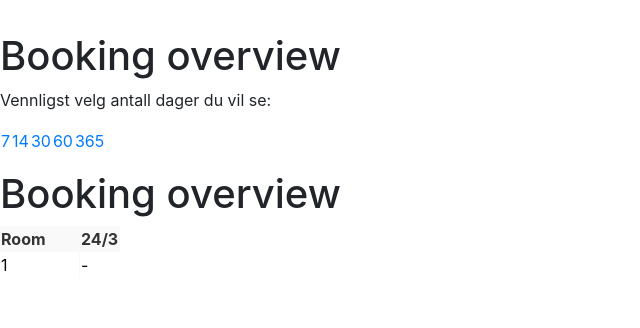
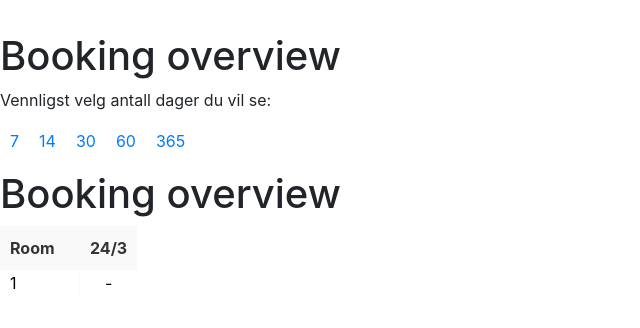
Before and after one commit to JulieHM/hotell_booking, a Django app: page /booking/cleaning/1 in a window 1280 px wide. Shown: the part 286-614 px from the top of the page, without its empty margins (0-640 px from the left). Run offline with Django 3.2, Linux system fonts and the light colour scheme; a user stored in the database is signed in; tables that the repository leaves empty hold one stand-in row (values such as "Sample post"); some libraries are stand-ins or nearby versions.

Commit message:
Make front end of cleaning prettier
This commit makes cleaning and cleaning_index look prettier, by
formatting the tables better than it was.

I ain't no front-end developer, but I am tryin'

```diff
--- a/fancyhotel/booking/templates/booking/cleaning.html
+++ b/fancyhotel/booking/templates/booking/cleaning.html
@@ -38,6 +38,7 @@
     }
     .overview-cell{
         width: 40px;
+        padding: 10px;
     }
     .overview-cell-booked{
         background-color: red !important;
@@ -56,11 +57,11 @@
       <!--First column, as its own table, to simplify horizontal scrolling-->
       <table class="overview-col-first">
         <!--Header-->
-        <tr class="overview-header"><th>Room</th></tr>
+        <tr class="overview-header"><th class="overview-cell">Room</th></tr>
 
         <!--Content-->
         {% for key, value in busy_dates.items %}
-            <tr class="overview-row"><td>{{ key }}</td></tr>
+            <tr class="overview-row"><td style="padding-left: 10px;">{{ key }}</td></tr>
         {% endfor %}
     </table>
 
@@ -79,7 +80,7 @@
             <tr class="overview-row">
                 {% for status in value %}
                     {% if status == None %}
-                        <td>-</td>
+                        <td style="text-align: center;">-</td>
                     {% else %}
                         <td class="overview-cell-booked"></td>
                     {% endif %}
--- a/fancyhotel/booking/templates/booking/cleaning_index.html
+++ b/fancyhotel/booking/templates/booking/cleaning_index.html
@@ -1,17 +1,25 @@
 {% extends "booking/base.html" %}
 
 {% block content %}
+<style>
+    .cleaning-overview-td{
+        padding-left: 10px;
+        padding-right: 10px;
+        text-align: left;
+    }
+</style>
+
 <body>
     <h1>Booking overview</h1>
 
     <p>
         Vennligst velg antall dager du vil se:
         <table>
-            <td><a href="7">7</a></td>
-            <td><a href="14">14</a></td>
-            <td><a href="30">30</a></td>
-            <td><a href="60">60</a></td>
-            <td><a href="365">365</a></td>
+            <td class="cleaning-overview-td"><a href="7">7</a></td>
+            <td class="cleaning-overview-td"><a href="14">14</a></td>
+            <td class="cleaning-overview-td"><a href="30">30</a></td>
+            <td class="cleaning-overview-td"><a href="60">60</a></td>
+            <td class="cleaning-overview-td"><a href="365">365</a></td>
         </table>
     </p>
 </body>
```
